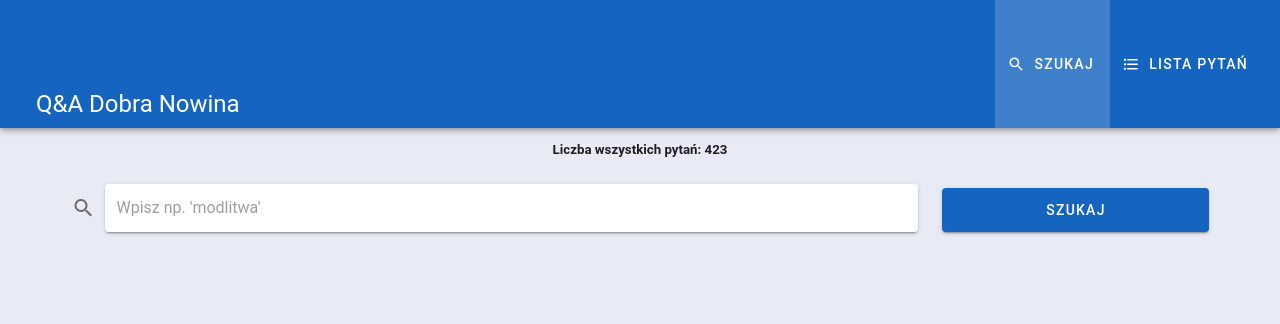
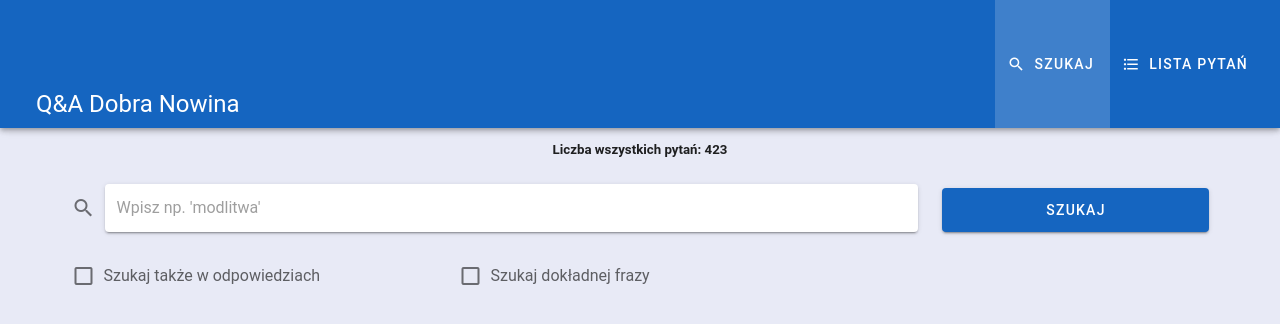
Before and after one commit to Ptimulka/dobranowina, a Vue app: page / in a window 1280 px wide. Shown: the top 324 px of the page. Built offline with nearby package versions, Linux system fonts and the light colour scheme; a small style sheet from the web is missing.

Commit message:
add search exact phrase and search also in answers

```diff
--- a/src/questions/search-helper.js
+++ b/src/questions/search-helper.js
@@ -4,7 +4,12 @@ const familiesUrl = 'https://polishwordfamilies.herokuapp.com/wordfamilies/';
 
 var SearchHelper = {
 
-  getRegexpsForQuery: function(query, continueSearchingCallback) {
+  getRegexpsForQuery: function(query, searchExactPhase, continueSearchingCallback) {
+
+    if(searchExactPhase) {
+        continueSearchingCallback(new RegExp(query, "ig"));
+        return;
+    }
 
     let words = query.toLowerCase().split(/[\s,.;]+/).filter(word => word.length>2);
     if(words.length == 0) {
--- a/src/views/Search.vue
+++ b/src/views/Search.vue
@@ -19,6 +19,15 @@
         <v-col class="px-3" cols="12" sm="12" md="3">
            <v-btn type="submit" :loading="isLoadingQuestions || isSearching" large block color="primary" class="my-2">Szukaj</v-btn>
         </v-col>
+      </v-row>
+      <v-row no-gutters class="mt-1">
+        <v-col class="px-3" cols="12" sm="6" md="4">
+          <v-checkbox v-model="searchAlsoInAnswers" label="Szukaj także w odpowiedziach"></v-checkbox>
+        </v-col>
+        <v-col class="px-3" cols="12" sm="6" md="4">
+          <v-checkbox v-model="searchExactPhase" label="Szukaj dokładnej frazy"></v-checkbox>
+        </v-col>
+        <v-col cols="12" sm="3" md="3"></v-col>
       </v-row>
     </v-form>
 
@@ -44,6 +53,8 @@ export default {
   data() {
     return {
       searchQuery: "",
+      searchAlsoInAnswers: false,
+      searchExactPhase: false,
       questionsToLoad: ['2017','2020'],
       questions: QuestionsData,
       searchHelper: SearchHelper,
@@ -63,7 +74,7 @@ export default {
         this.isSearching = true;
         this.searchResult = [];
 
-        this.searchHelper.getRegexpsForQuery(this.searchQuery, this.continueSearching);
+        this.searchHelper.getRegexpsForQuery(this.searchQuery, this.searchExactPhase, this.continueSearching);
       }
     },
     makeHighlightedTextFromTextAndMatches: function(text, matches) {
@@ -86,17 +97,24 @@ export default {
             let id = livestream.date + "_" + index;
 
             let matches = [...question.question.matchAll(regexp)];
-            if(matches.length > 0) {
+            var matchesAnswer = []
+            if(this.searchAlsoInAnswers) {
+              matchesAnswer = [...question.answer.matchAll(regexp)];
+            }
+            if(matches.length > 0 || (this.searchAlsoInAnswers && matchesAnswer.length > 0)) {
               let score = matches.reduce((score, match) => {
                 return score += match[0].length;
               },0);
+              let scoreAnswer = matchesAnswer.reduce((score, match) => {
+                return score += match[0].length;
+              },0) / 2;
               let result = {
                 id: id,
                 question: this.makeHighlightedTextFromTextAndMatches(question.question, matches),
-                answer: question.answer,
+                answer: this.makeHighlightedTextFromTextAndMatches(question.answer, matchesAnswer),
                 timelink: question.timelink,
                 date: livestream.dateread + ' ' + questionsYear,
-                score: score
+                score: score + scoreAnswer
               }
               this.searchResult.push(result);
             }
```
